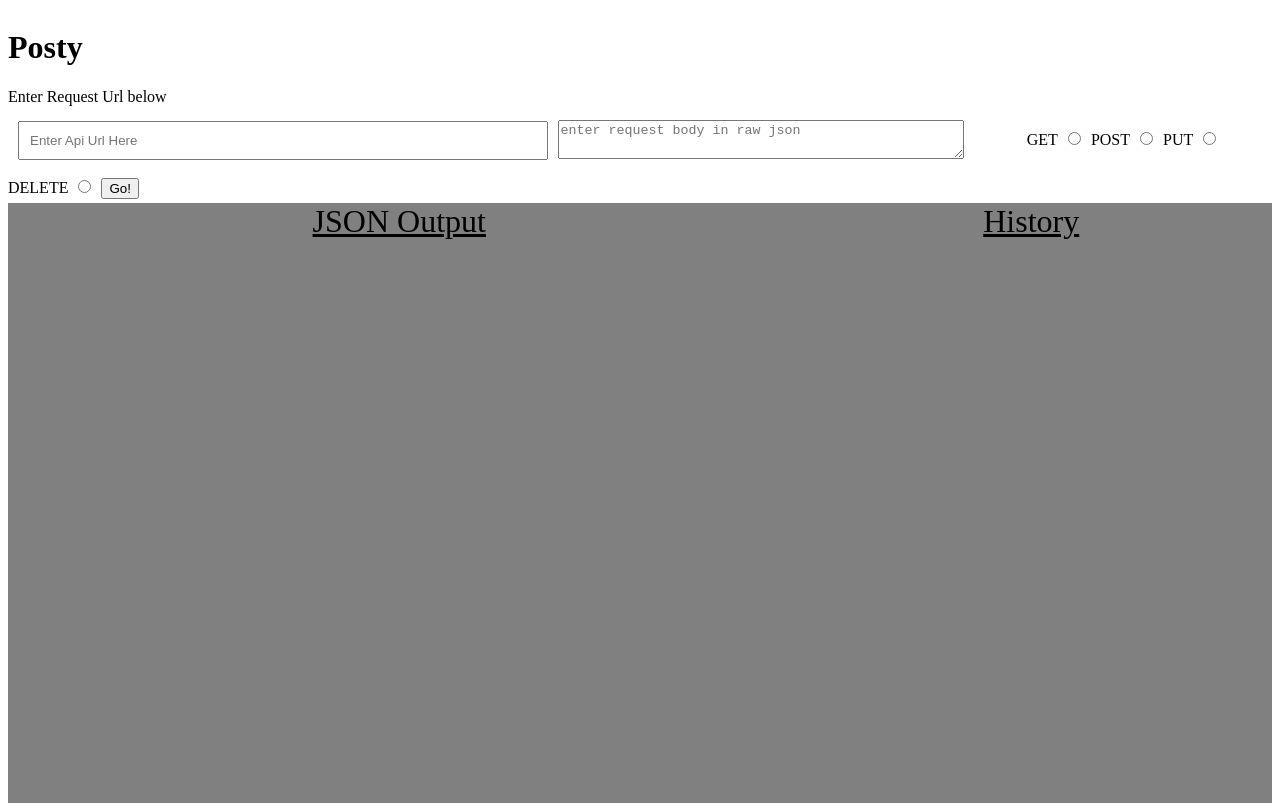
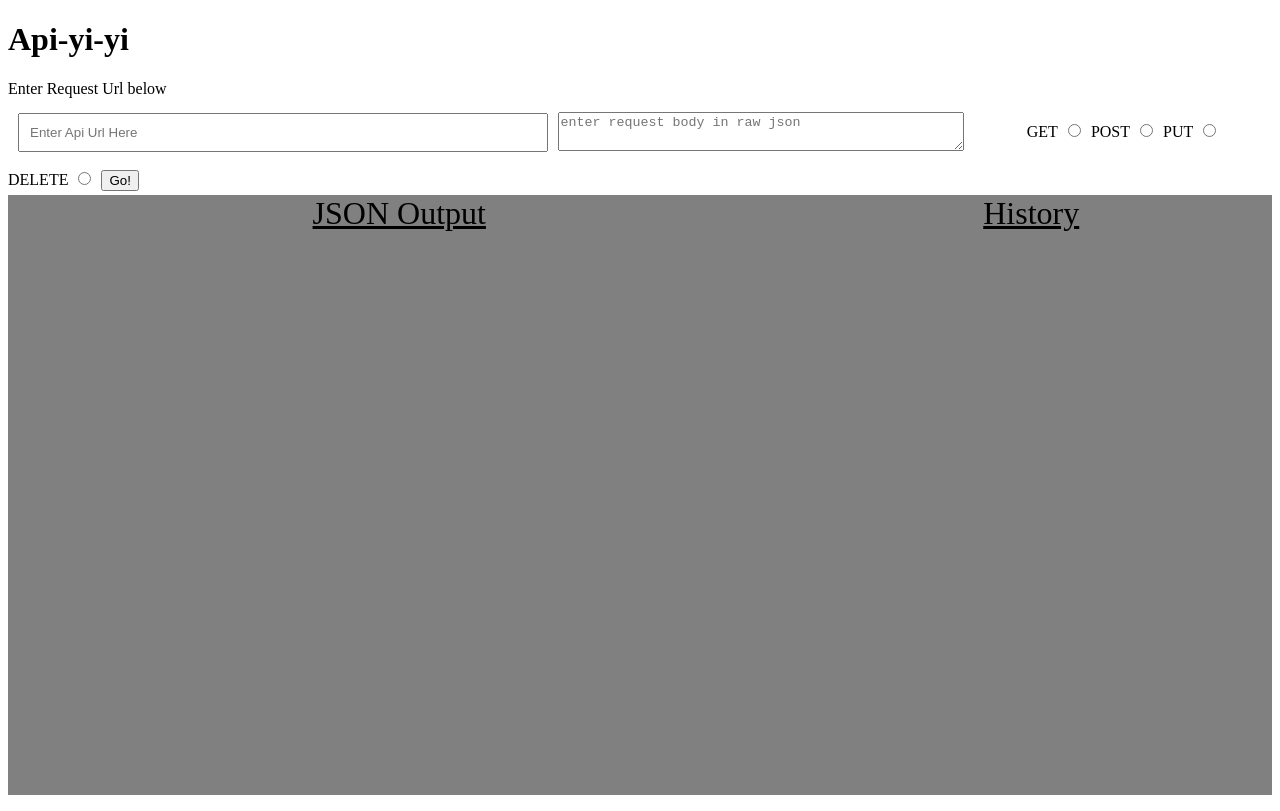
Before and after one commit to Dominique-Sakrisson/posty, a React app: page / in a window 1280 px wide. Built offline with nearby package versions, Linux system fonts and the light colour scheme.

Commit message:
Change header to netlify build url

```diff
--- a/src/components/app/queries/Query.jsx
+++ b/src/components/app/queries/Query.jsx
@@ -7,7 +7,6 @@ import styles from '../../../styles/style.css'
 const Query = ({onSubmit, onQueryChange, onMethodChange, onBodyChange}) => (
     <div className={styles.queryDiv}>
         <form onSubmit={onSubmit}>
-            <h1>Posty</h1>
             <label  htmlFor='api-url'>Enter Request Url below</label><br/>
             <input id='api-url' style={{width:'40%', padding: '10px'}} onChange={onQueryChange} placeholder='Enter Api Url Here' name='request-sender' type="text" />
             <QueryBody onChange={onBodyChange}/>
--- a/src/containers/Posty.jsx
+++ b/src/containers/Posty.jsx
@@ -50,6 +50,7 @@ export default class Posty extends Component {
         const {formatJson, history, stamp} = this.state;
         return (
             <>
+             <h1>Api-yi-yi</h1>
             <Query
                 onSubmit={this.handleFormSubmit}
                 onQueryChange={this.handleQueryChange}
```
